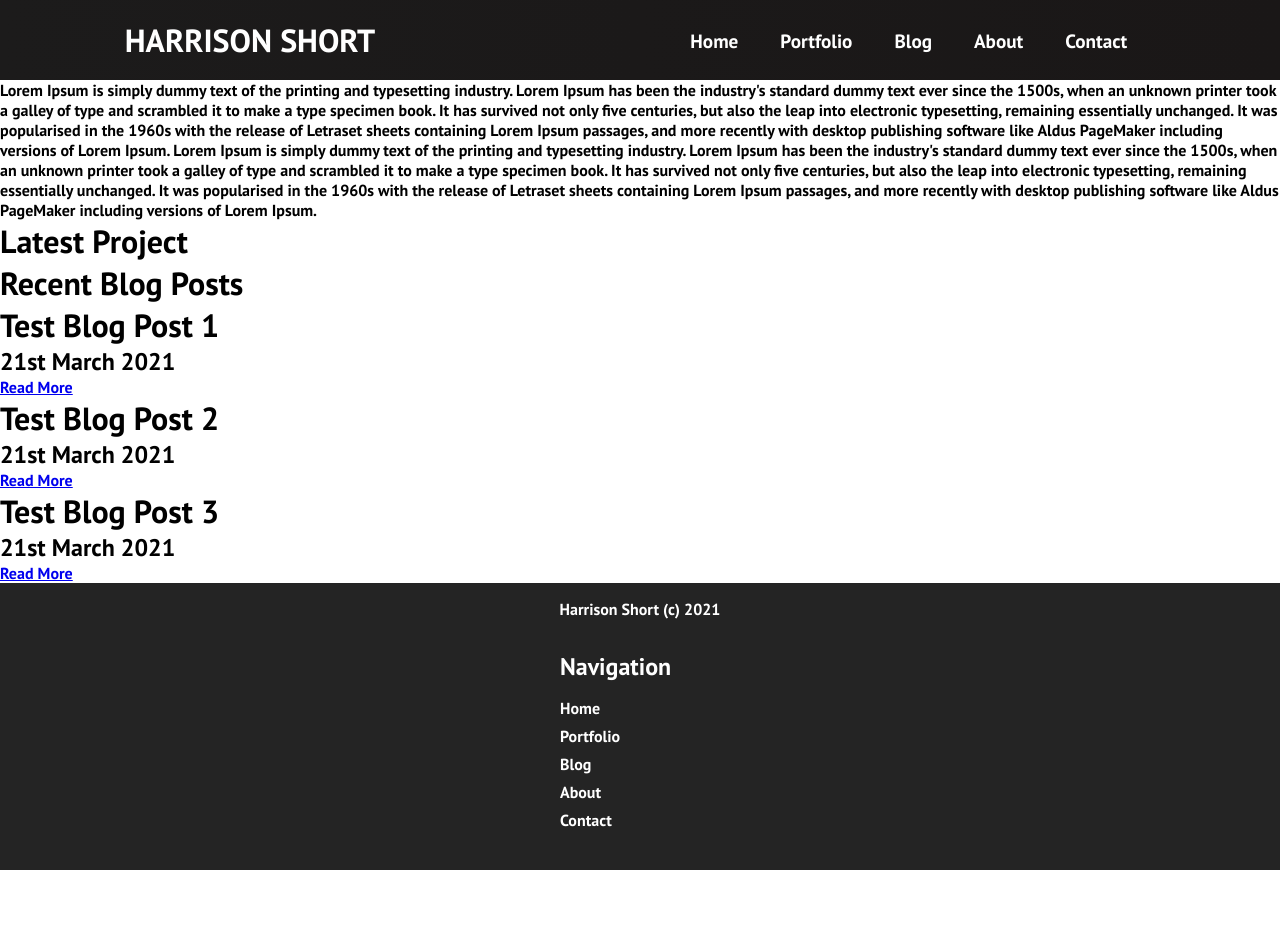
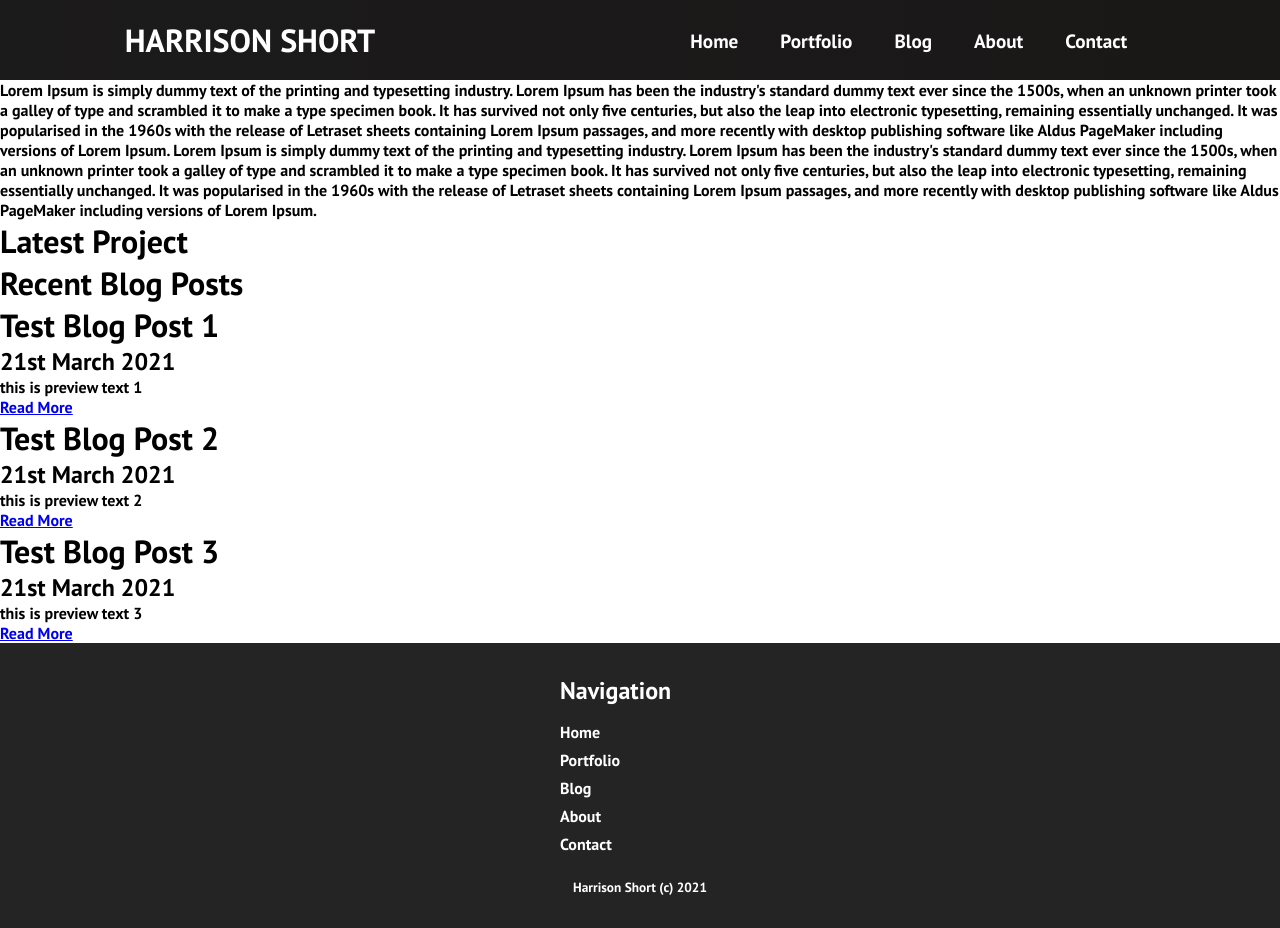
Before and after one commit to HarrisonShort/portfolio-website, a React (Create React App) app: page / in a window 1280 px wide. Before the commit the page ends 870 px from the top, so only its background shows below. Built offline with nearby package versions, Linux system fonts and the light colour scheme.

Commit message:
ADD final from tutorial

```diff
--- a/src/components/BlogPostPreview.js
+++ b/src/components/BlogPostPreview.js
@@ -1,7 +1,7 @@
 import React from 'react'
 import { Link } from 'react-router-dom'
 
-function BlogPostPreview(props) {
+export default function BlogPostPreview(props) {
     return (
         <React.Fragment>
             <li className="blog-post__item">
@@ -16,5 +16,3 @@ function BlogPostPreview(props) {
         </React.Fragment >
     )
 }
-
-export default BlogPostPreview
--- a/src/components/Footer.js
+++ b/src/components/Footer.js
@@ -5,9 +5,6 @@ import './Footer.css'
 export default function Footer() {
     return (
         <div className="footer-container">
-            <p className="footer-copyright">
-                Harrison Short (c) 2021
-             </p>
             <div className="footer-links">
                 <div className="footer-links-wrapper">
                     <div className="footer-links-items">
@@ -20,6 +17,9 @@ export default function Footer() {
                     </div>
                 </div>
             </div>
+            <small className="footer-copyright">
+                Harrison Short (c) 2021
+             </small>
         </div>
     )
 }
--- a/src/components/LatestInfoSection.js
+++ b/src/components/LatestInfoSection.js
@@ -6,6 +6,9 @@ function LatestInfoSection() {
         <div>
             <div className="current-project">
                 <h1>Latest Project</h1>
+                {/* image here */
+
+                /* short blurb about project, from the project data */}
 
             </div>
             <div className="blog-posts__container">
@@ -15,17 +18,17 @@ function LatestInfoSection() {
                         <BlogPostPreview
                             title="Test Blog Post 1"
                             date="21st March 2021"
-                            preview-text="this is preview text 1"
+                            text="this is preview text 1"
                             path="/blog" />
                         <BlogPostPreview
                             title="Test Blog Post 2"
                             date="21st March 2021"
-                            preview-text="this is preview text 2"
+                            text="this is preview text 2"
                             path="/blog" />
                         <BlogPostPreview
                             title="Test Blog Post 3"
                             date="21st March 2021"
-                            preview-text="this is preview text 3"
+                            text="this is preview text 3"
                             path="/blog" />
                     </ul>
                 </div>
```
